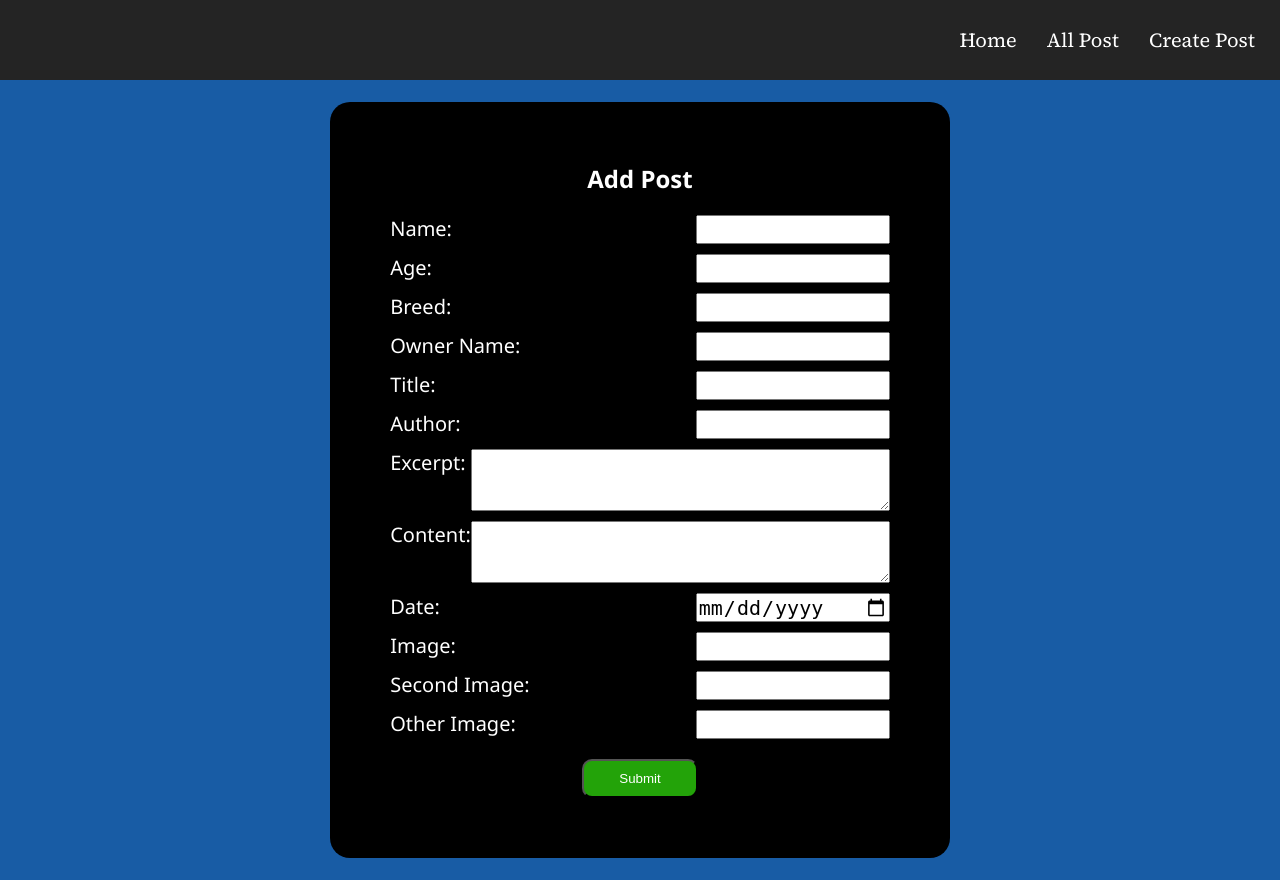
After one commit to MNabeelAkhtar/Django_Dog-CleverCollar, a Django app: page /create_post/ in a window 1280 px wide. The commit adds this page. Run offline with Django 3.2, Linux system fonts and the light colour scheme; parts of the project's set-up code (start-up, migrations or seed data) failed here and were passed over.

Commit message:
fixing the url issue

```diff
--- a/home/models.py
+++ b/home/models.py
@@ -27,9 +27,9 @@ class Post(models.Model):
     excerpt = models.TextField(null=True)
     content = models.TextField(null=True)
     slug = models.SlugField(unique=True)
-    image = models.ImageField(upload_to='images')
-    sec_image = models.ImageField(upload_to='images', default=None)
-    mor_image = models.ImageField(upload_to='images', default=None)
+    image = models.CharField(max_length=250, default=None)
+    sec_image = models.CharField(max_length=250, default=None)
+    mor_image = models.CharField(max_length=250, default=None)
 
 
 
--- /dev/null
+++ b/home/templates/home/create_post.html
@@ -0,0 +1,115 @@
+{% extends "base.html" %}
+
+{% block css_files%}
+<style>
+    .form-container{
+        display: flex;
+        align-items: center;
+        justify-content: center;
+        height: 100vh;
+        flex-direction: column;
+        color: white;
+        font-family: 'Segoe UI', Tahoma, Geneva, Verdana, sans-serif;
+    }
+    .black-box{
+        background-color: black;
+        padding: 60px;
+        border-radius: 20px;
+    }
+
+    .input-container{
+        margin: 10px 0;
+        font-size: 20px;
+        display: flex;
+        justify-content: space-between;
+    }
+
+    input{
+        height: 25px;
+        width: 190px;
+        font-size: 20px;
+    }
+    label{
+    }
+    h2{
+        margin-bottom: 20px;
+        text-align: center;
+    }
+    .home_btn{
+        left: 0 !important;
+        padding: 10px 35px !important;
+        background-color: rgb(35, 163, 9);
+        color: white;
+        text-align: center;
+        margin-left: 2px;
+        border-radius: 10px;
+        margin: auto;
+        text-align: center;
+        display: flex;
+        width: fit-content;
+        margin-top: 20px;
+    }
+</style>
+{% endblock %}
+
+{% block content %}
+
+<div class="form-container">
+    <div class='black-box'>
+        <h2>Add Post</h2>
+        <form method="POST">
+            {% csrf_token %}
+            <div class="input-container">
+                <label>Name:</label>
+                <input name="dog_name" type="text">
+            </div>
+            <div class="input-container">
+                <label>Age:</label>
+                <input name="dog_age" type="text">
+            </div>
+            <div class="input-container">
+                <label>Breed:</label>
+                <input name="dog_breed" type="text">
+            </div>
+            <div class="input-container">
+                <label>Owner Name:</label>
+                <input name="owner_name" type="text">
+            </div>
+            <div class="input-container">
+                <label>Title:</label>
+                <input name="title" type="text">
+            </div>
+            <div class="input-container">
+                <label>Author:</label>
+                <input name="author" type="text">
+            </div>
+            <div class="input-container">
+                <label>Excerpt:</label>
+                <textarea id="w3review" name="excerpt" rows="4" cols="50"></textarea>
+            </div>
+            <div class="input-container">
+                <label>Content:</label>
+                <textarea id="w3review" name="content" rows="4" cols="50"></textarea>
+            </div>
+            <div class="input-container">
+                <label>Date:</label>
+                <input name="date" type="date">
+            </div>
+            <div class="input-container">
+                <label>Image:</label>
+                <input name="image" type="text">
+            </div>
+            <div class="input-container">
+                <label>Second Image:</label>
+                <input name="sec_image" type="text">
+            </div>
+            <div class="input-container">
+                <label>Other Image:</label>
+                <input name="mor_image" type="text">
+            </div>
+            <button type="submit" class='home_btn'>Submit</button>
+        </form>
+    </div>
+</div>
+
+{% endblock %}
--- a/home/urls.py
+++ b/home/urls.py
@@ -6,6 +6,7 @@ urlpatterns = [
     path("", views.home, name="home"),
     path('success/', views.confirm_signup, name='confirm_signup'),
     path("posts/", views.post, name="allpost"),
+    path("create_post/", views.create_post, name="create_post"),
+    path("posts/delete/<slug:post_slug>", views.delete_post, name="delete_post"),
     path("posts/<slug:post_slug>", views.post_detail, name="post_details"),
-
 ]
--- a/home/views.py
+++ b/home/views.py
@@ -1,6 +1,7 @@
 from django.shortcuts import render, redirect
 from datetime import date
 from .models import Post, User
+from django.contrib import messages
 from .forms import SignUpForm
 
 # Create your views here.
@@ -25,11 +26,46 @@ def post(request):
     allPosts = Post.objects.all()
     return render(request, "home/all-post.html", {"posts": allPosts})
 
+def create_post(request):
+    if request.method == "POST":
+        name = request.POST['dog_name']
+        age = request.POST['dog_age']
+        breed = request.POST['dog_breed']
+        owner_name = request.POST['owner_name']
+        title = request.POST['title']
+        author = request.POST['author']
+        excerpt = request.POST['excerpt']
+        content = request.POST['content']
+        date = request.POST['date']
+        image = request.POST['image']
+        sec_image = request.POST['sec_image']
+        mor_image = request.POST['mor_image']
+        slug = title.lower().replace(" ", "-")
+        print(slug, title, name)
+        Post.objects.create(name=name, age=age, breed=breed, owner_name=owner_name, title=title,
+                            author=author, excerpt=excerpt, content=content, date=date, slug=slug,
+                            image=image, sec_image=sec_image, mor_image=mor_image)
+        return render(request, "home/create_post.html")
+    else:
+        return render(request, "home/create_post.html")
+
+def add_post(request):
+    Post.objects.create()
+    # messages.success(request, 'Post Added Successfully')
+    return redirect("home/create_post.html")
+
 
 def post_detail(request, post_slug):
     clicked_post = Post.objects.get(slug=post_slug)
     return render(request, "home/post-detail.html", {"post": clicked_post})
 
 
+def delete_post(request, post_slug):
+    clicked_post = Post.objects.get(slug=post_slug)
+    clicked_post.delete()
+    # messages.success(request, 'Post Delete Successfully')
+    return redirect("/posts")
+
+
 def confirm_signup(request):
     return render(request, 'home/SignUp_Confirmation.html')
--- a/templates/base.html
+++ b/templates/base.html
@@ -27,6 +27,7 @@
             <ul>
                 <li><a href="{% url "home" %}">Home</a></li>
                 <li><a href="{% url "allpost" %}">All Post</a></li>
+                <li><a href="{% url "create_post" %}">Create Post</a></li>
             </ul>
         </nav>
     </header>
```
Also changed, not shown: home/templates/home/includes/post.html (+16 -2 lines), home/templates/home/post-detail.html (+9 -4 lines), home/migrations/0012_alter_post_image_alter_post_mor_image_and_more.py (added).
